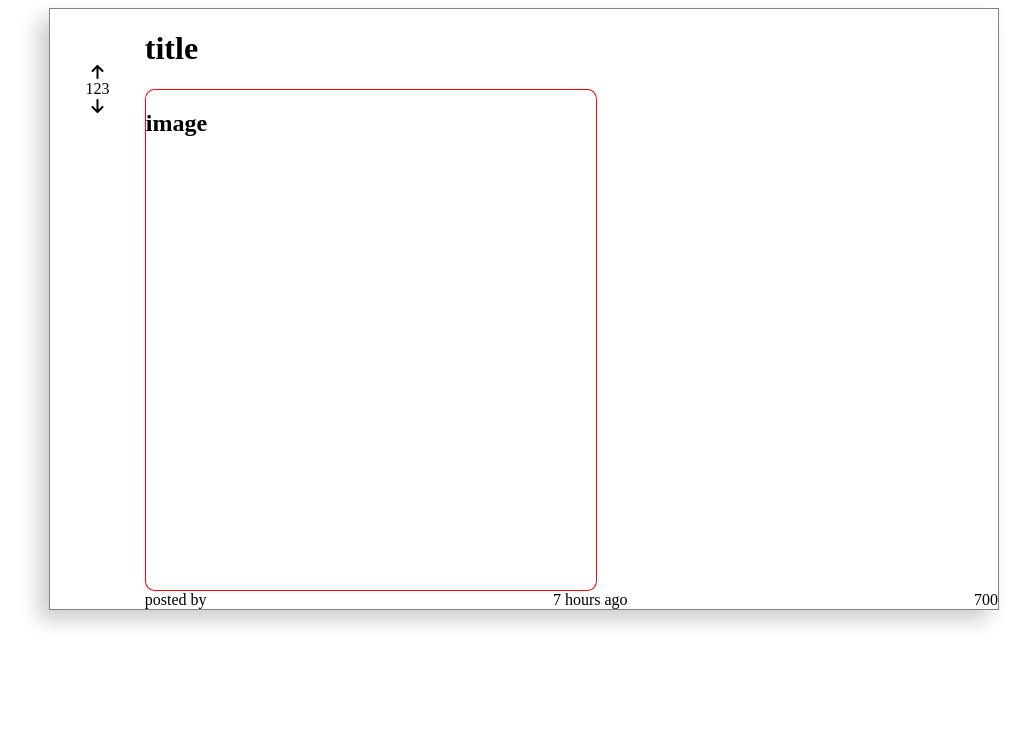
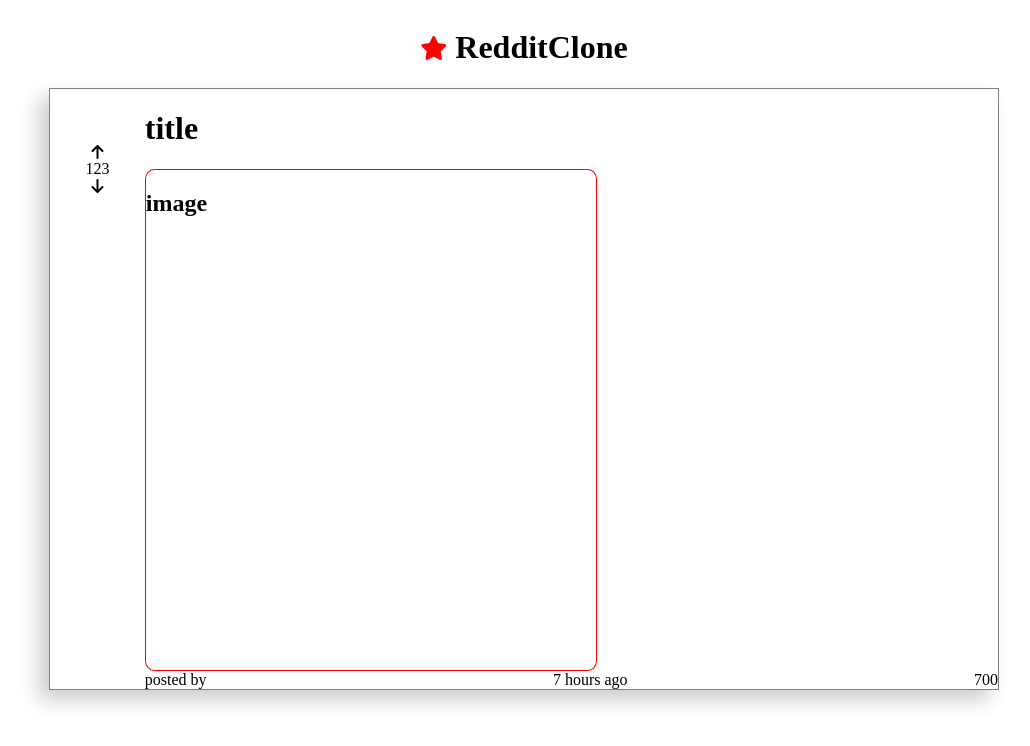
Before and after one commit to willmchristensen/reddit-clone, a React (Vite) app: page / in a window 1280 px wide. Shown: the top 746 px of the page, without its empty margins (116-1146 px from the left). Built offline with nearby package versions, Linux system fonts and the light colour scheme.

Commit message:
basic navbar

```diff
--- a/src/App.jsx
+++ b/src/App.jsx
@@ -1,8 +1,10 @@
 import PostCard from './Components/PostCard/PostCard';
+import Navbar from './Components/Navbar/Navbar';
 function App() {
 
   return (
     <>
+      <Navbar />
       <PostCard />
     </>
   )
--- /dev/null
+++ b/src/Components/Navbar/Navbar.css
@@ -0,0 +1,13 @@
+.navbar-container{
+    display: flex;
+    justify-content: center;
+    align-items: center;
+    gap: 0.5rem;
+}
+.navbar-container h1{
+    font-size: 2rem;
+}
+.fa-star{
+    font-size: 1.5rem;
+    color:red;
+}
--- /dev/null
+++ b/src/Components/Navbar/Navbar.jsx
@@ -0,0 +1,12 @@
+import './Navbar.css';
+
+function Navbar({}){
+    return (
+        <div className="navbar-container">
+            <i className="fas fa-star"></i>
+            <h1>RedditClone</h1>
+        </div>
+    )
+}
+
+export default Navbar;
```
